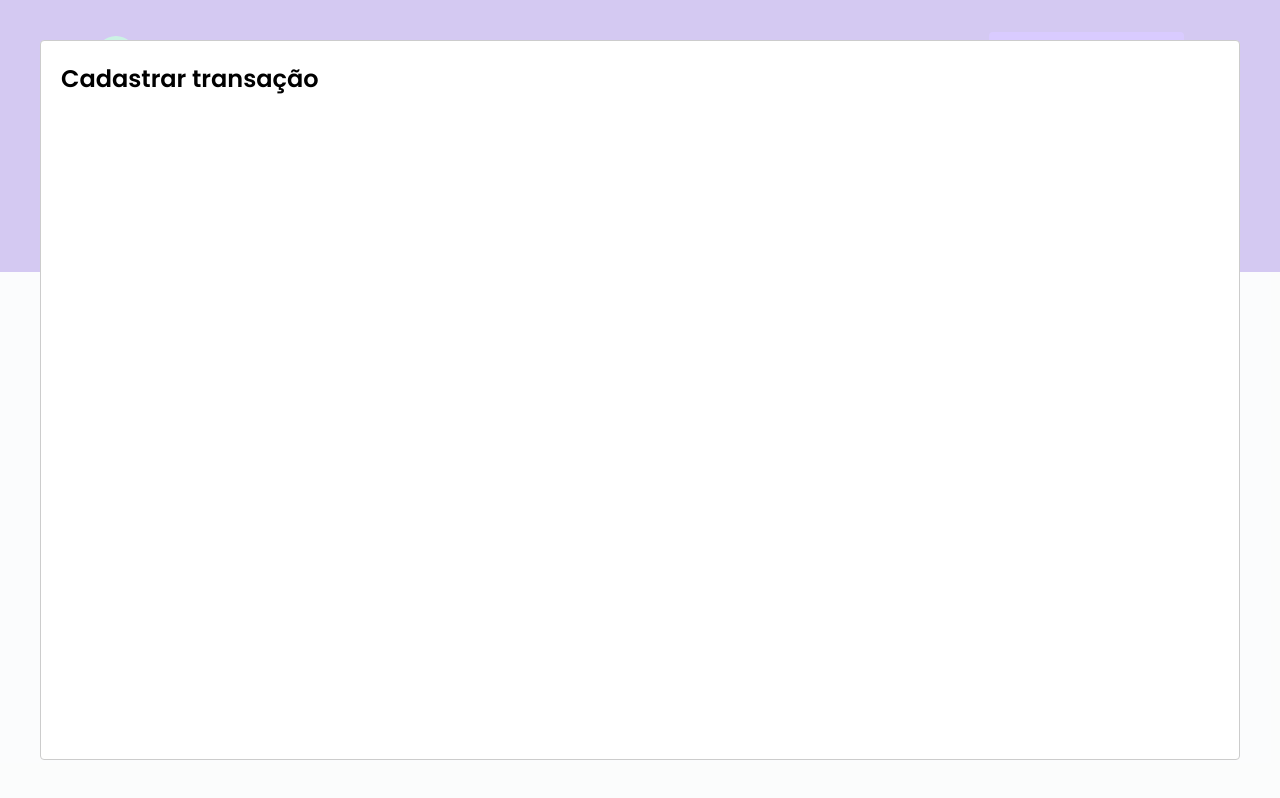
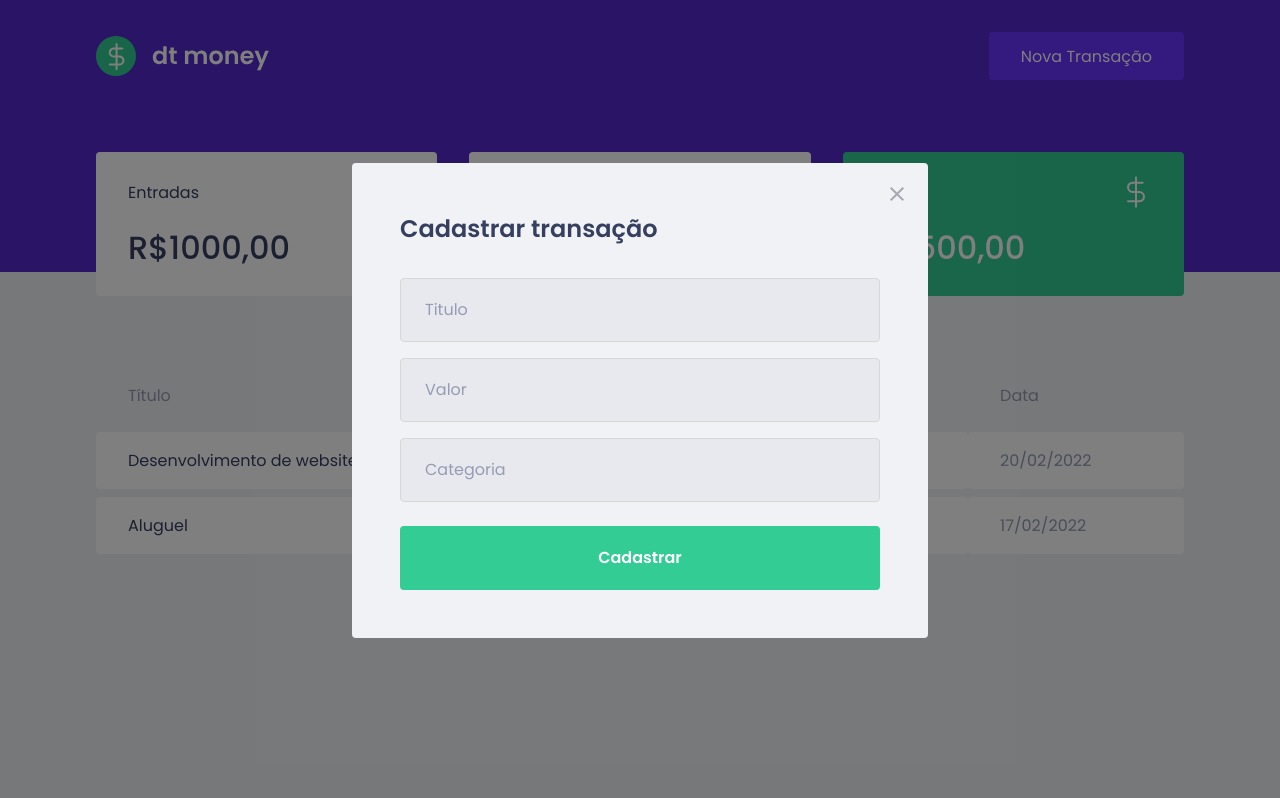
Before and after one commit to luanhenriquee/dtmoney, a React (Create React App) app: page / in a window 1280 px wide. Both pictures are taken after a click on the button "Nova Transação". Built offline with nearby package versions, Linux system fonts and the light colour scheme; no server answers; what miragejs would draw is missing.

Commit message:
update modal

```diff
--- a/src/App.tsx
+++ b/src/App.tsx
@@ -3,6 +3,9 @@ import { useState } from "react";
 import { Dashboard } from "./components/Dashboard";
 import { Header } from "./components/Header";
 import { GlobalStyle } from "./styles/global";
+import { NewTransactionModal } from "./components/NewTransactionModal";
+
+Modal.setAppElement("#root");
 
 export function App() {
   const [isNewTransactionModalOpen, setIsNewTransactionModalOpen] =
@@ -18,14 +21,12 @@ export function App() {
 
   return (
     <>
-      <Header onOpenNewTransactionModal={handleOpenNewTransactionModal}/>
+      <Header onOpenNewTransactionModal={handleOpenNewTransactionModal} />
       <Dashboard />
-      <Modal
+      <NewTransactionModal
         isOpen={isNewTransactionModalOpen}
         onRequestClose={handleCloseNewTransactionModal}
-      >
-        <h2>Cadastrar transação</h2>
-      </Modal>
+      />
       <GlobalStyle />
     </>
   );
--- /dev/null
+++ b/src/components/NewTransactionModal/index.tsx
@@ -0,0 +1,39 @@
+import Modal from "react-modal";
+import closeImg from "../../assets/close.svg"
+import { Container } from "./styles";
+
+interface newTransactionModalProps {
+  isOpen: boolean;
+  onRequestClose: () => void;
+}
+
+export function NewTransactionModal({
+  isOpen,
+  onRequestClose,
+}: newTransactionModalProps) {
+  return (
+    <Modal
+      isOpen={isOpen}
+      onRequestClose={onRequestClose}
+      overlayClassName="react-modal-overlay"
+      className="react-modal-content"
+    >
+
+      <button
+        type="submit"
+        onClick={onRequestClose}
+        className="react-modal-close"
+      >
+        <img src={closeImg} alt="Fechar modal" />
+      </button>
+
+      <Container>
+        <h2>Cadastrar transação</h2>
+        <input placeholder="Titulo" />
+        <input type="number" placeholder="Valor" />
+        <input placeholder="Categoria" />
+        <button type="submit">Cadastrar</button>
+      </Container>
+    </Modal>
+  );
+}
--- /dev/null
+++ b/src/components/NewTransactionModal/styles.ts
@@ -0,0 +1,49 @@
+import styled from "styled-components";
+
+export const Container = styled.form`
+  h2 {
+    color: var(--text-title);
+    font-size: 1.5rem;
+    margin-bottom: 2rem;
+  }
+
+  input {
+    width: 100%;
+    padding: 0 1.5rem;
+    height: 4rem;
+    border-radius: 0.25rem;
+
+    border: 1px solid #d7d7d7;
+    background: #e7e9ee;
+
+    font-weight: 400;
+    font-size: 1rem;
+
+    &::placeholder {
+      color: var(--text-body);
+    }
+
+    & + input {
+      margin-top: 1rem;
+    }
+  }
+
+  button[type="submit"] {
+    width: 100%;
+    padding: 0 1.5rem;
+    height: 4rem;
+    background: var(--green);
+    color: #fff;
+    border-radius: 0.25rem;
+    border: 0;
+    font-size: 1rem;
+    margin-top: 1.5rem;
+    font-weight: 600;
+
+    transition: filter 0.2s;
+
+    &:hover {
+      filter: brightness(0.9);
+    }
+  }
+`;
--- a/src/styles/global.ts
+++ b/src/styles/global.ts
@@ -50,4 +50,41 @@ export const GlobalStyle = createGlobalStyle`
         opacity: 0.6;
         cursor: not-allowed;
     }
+
+    .react-modal-overlay {
+        background: rgba(0, 0, 0, 0.5);
+
+        position: fixed;
+        top: 0;
+        bottom: 0;
+        right: 0;
+        left: 0;
+
+        display: flex;
+        align-items: center;
+        justify-content: center;
+    }
+
+    .react-modal-content {
+        width: 100%;
+        max-width: 576px;
+        background: var(--background);
+        padding: 3rem;
+        position: relative;
+        border-radius: 0.25rem;
+    }
+
+    .react-modal-close {
+        position: absolute;
+        right: 1.5rem;
+        top: 1.5rem;
+        border: 0;
+        background: transparent;
+
+        transition: filter 0.2s;
+
+        &:hover {
+            filter: brightness(0.8);
+        }
+    }
 `;
```
